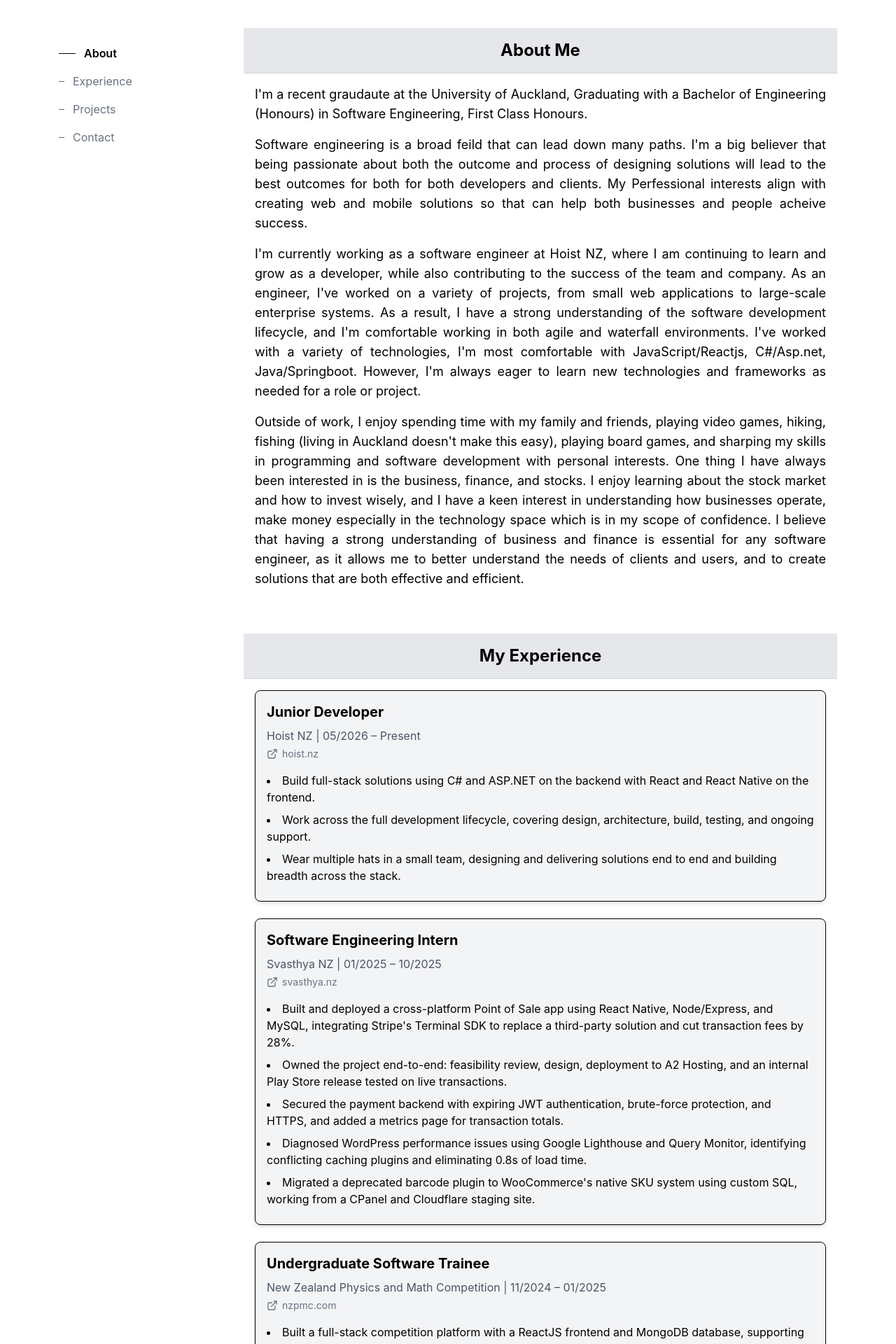
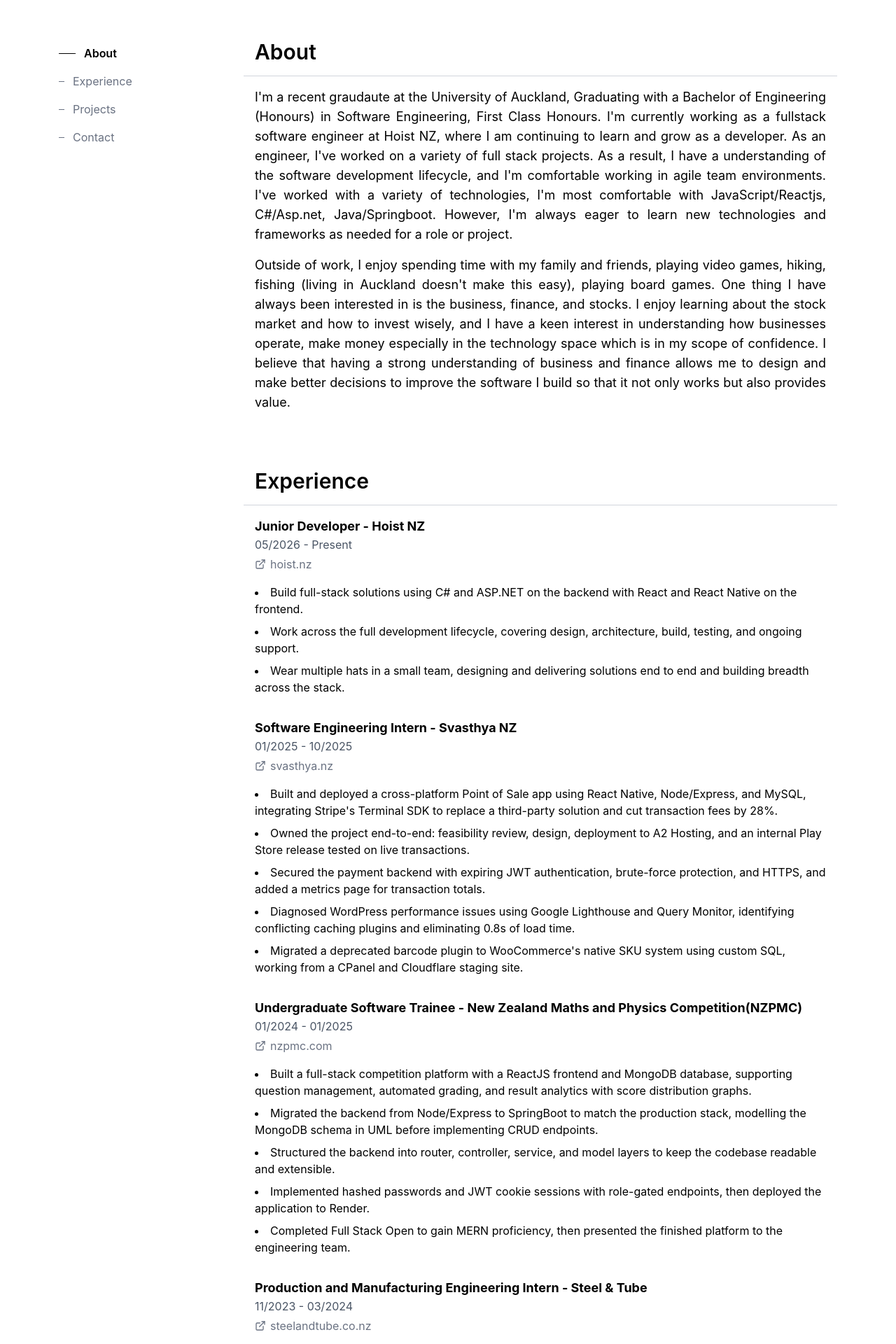
Before and after one commit to tom1dev/portfolio, a React (Vite) app: page / in a window 1280 px wide. Shown: the part 900-2820 px from the top of the page at 70% size. Built offline with nearby package versions, Linux system fonts and the light colour scheme.

Commit message:
change reduced content in about and contact sections

```diff
--- a/src/components/AboutMe.tsx
+++ b/src/components/AboutMe.tsx
@@ -5,7 +5,7 @@ function AboutMe(){
     return(
     <div>
         {/* Header */}
-        <SectionHeader headerText="About Me"/>
+        <SectionHeader headerText="About"/>
 
         {/* Body Text */}
         <BodyText
@@ -17,10 +17,8 @@ function AboutMe(){
 
 
 const text = [
-            "I'm a recent graudaute at the University of Auckland, Graduating with a Bachelor of Engineering (Honours) in Software Engineering, First Class Honours.",
-            "Software engineering is a broad feild that can lead down many paths. I'm a big believer that being passionate about both the outcome and process of designing solutions will lead to the best outcomes for both for both developers and clients. My Perfessional interests align with creating web and mobile solutions so that can help both businesses and people acheive success.",
-            "I'm currently working as a software engineer at Hoist NZ, where I am continuing to learn and grow as a developer, while also contributing to the success of the team and company. As an engineer, I've worked on a variety of projects, from small web applications to large-scale enterprise systems. As a result, I have a strong understanding of the software development lifecycle, and I'm comfortable working in both agile and waterfall environments. I've worked with a variety of technologies, I'm most comfortable with JavaScript/Reactjs, C#/Asp.net, Java/Springboot. However, I'm always eager to learn new technologies and frameworks as needed for a role or project.",
-            "Outside of work, I enjoy spending time with my family and friends, playing video games, hiking, fishing (living in Auckland doesn't make this easy), playing board games, and sharping my skills in programming and software development with personal interests. One thing I have always been interested in is the business, finance, and stocks. I enjoy learning about the stock market and how to invest wisely, and I have a keen interest in understanding how businesses operate, make money especially in the technology space which is in my scope of confidence. I believe that having a strong understanding of business and finance is essential for any software engineer, as it allows me to better understand the needs of clients and users, and to create solutions that are both effective and efficient."
+            "I'm a recent graudaute at the University of Auckland, Graduating with a Bachelor of Engineering (Honours) in Software Engineering, First Class Honours. I'm currently working as a fullstack software engineer at Hoist NZ, where I am continuing to learn and grow as a developer. As an engineer, I've worked on a variety of full stack projects. As a result, I have a understanding of the software development lifecycle, and I'm comfortable working in agile team environments. I've worked with a variety of technologies, I'm most comfortable with JavaScript/Reactjs, C#/Asp.net, Java/Springboot. However, I'm always eager to learn new technologies and frameworks as needed for a role or project.",
+            "Outside of work, I enjoy spending time with my family and friends, playing video games, hiking, fishing (living in Auckland doesn't make this easy), playing board games. One thing I have always been interested in is the business, finance, and stocks. I enjoy learning about the stock market and how to invest wisely, and I have a keen interest in understanding how businesses operate, make money especially in the technology space which is in my scope of confidence. I believe that having a strong understanding of business and finance allows me to design and make better decisions to improve the software I build so that it not only works but also provides value."
             ]
 
 export default AboutMe;
--- a/src/components/ContactMe.tsx
+++ b/src/components/ContactMe.tsx
@@ -41,7 +41,7 @@ function ContactMe(){
     return(
     <div>
         {/* Header */}
-        <SectionHeader headerText="Contact Me"/>
+        <SectionHeader headerText="Contact"/>
 
         {/* Body Text */}
         <BodyText
@@ -73,12 +73,12 @@ function ContactMe(){
                                 href={contact.href}
                                 target={contact.href.startsWith("mailto:") ? undefined : "_blank"}
                                 rel="noopener noreferrer"
-                                className="group flex items-center gap-3 rounded-lg border border-gray-200 p-4 hover:border-gray-400 hover:bg-gray-50 transition-colors duration-400"
+                                className="group flex items-center gap-3 rounded-lg border border-gray-500 p-4 hover:border-black hover:bg-gray-50 transition-colors duration-400"
                             >
                                 {row}
                             </a>
                         ) : (
-                            <div className="group flex items-center gap-3 rounded-lg border border-gray-200 p-4">
+                            <div className="group flex items-center gap-3 rounded-lg border border-gray-500 p-4">
                                 {row}
                             </div>
                         )}
@@ -91,8 +91,7 @@ function ContactMe(){
 }
 
 const text = [
-    "I'm currently open to graduate software engineering roles, so if you have an opportunity you think I'd be a good fit for, I'd love to hear about it.",
-    "That said, you don't need a role in hand to get in touch. Whether you want to talk about a project, ask about something I've worked on, or just have a chat about software, feel free to reach out through any of the links below and I'll get back to you.",
+    "Whether you want to talk about a project, ask about something I've worked on, or just have a chat about software, feel free to reach out through any of the links below and I'll get back to you.",
 ]
 
 export default ContactMe;
--- a/src/components/Experience/JobCard.tsx
+++ b/src/components/Experience/JobCard.tsx
@@ -2,15 +2,15 @@ import { FiExternalLink } from "react-icons/fi";
 
 export default function JobCard({headerText, subHeader, bulletPoints, href}: {headerText: string, subHeader: string, bulletPoints: string[], href?: string}) {
     return (
-    <div className="border rounded-lg p-4 bg-gray-100 shadow-md">
-        <h3 className="text-xl font-bold mb-2">{headerText}</h3>
-        <p className={`text-gray-600 ${href ? "mb-1" : "mb-4"}`}>{subHeader}</p>
+    <div className="">
+        <h3 className="text-lg font-bold">{headerText}</h3>
+        <p className={`text-gray-600 text-md ${href ? "mb-1" : "mb-4"}`}>{subHeader}</p>
         {href && (
             <a
                 href={href}
                 target="_blank"
                 rel="noopener noreferrer"
-                className="inline-flex items-center gap-1.5 mb-4 text-sm text-gray-500 hover:text-black transition-colors duration-400"
+                className="inline-flex items-center gap-1.5 mb-4 text-md text-gray-500 hover:text-black transition-colors duration-400"
             >
                 <FiExternalLink className="h-4 w-4 shrink-0" aria-hidden="true" />
                 {new URL(href).hostname.replace(/^www\./, "")}
--- a/src/components/MyExperience.tsx
+++ b/src/components/MyExperience.tsx
@@ -6,7 +6,7 @@ function MyExperience(){
     return(
     <div>
         {/* Header */}
-        <SectionHeader headerText="My Experience"/>
+        <SectionHeader headerText="Experience"/>
 
         {/* Jobs */}
         <div className="flex flex-col gap-6 p-4">
@@ -35,8 +35,8 @@ function MyExperience(){
 }
 const jobs = [
     {
-        headerText: "Junior Developer",
-        subHeader: "Hoist NZ | 05/2026 \u2013 Present",
+        headerText: "Junior Developer - Hoist NZ",
+        subHeader: "05/2026 - Present",
         href: "https://hoist.nz/",
         bulletPoints: [
             "Build full-stack solutions using C# and ASP.NET on the backend with React and React Native on the frontend.",
@@ -45,8 +45,8 @@ const jobs = [
         ],
     },
     {
-        headerText: "Software Engineering Intern",
-        subHeader: "Svasthya NZ | 01/2025 \u2013 10/2025",
+        headerText: "Software Engineering Intern - Svasthya NZ",
+        subHeader: "01/2025 - 10/2025",
         href: "https://svasthya.nz/",
         bulletPoints: [
             "Built and deployed a cross-platform Point of Sale app using React Native, Node/Express, and MySQL, integrating Stripe's Terminal SDK to replace a third-party solution and cut transaction fees by 28%.",
@@ -57,8 +57,8 @@ const jobs = [
         ],
     },
     {
-        headerText: "Undergraduate Software Trainee",
-        subHeader: "New Zealand Physics and Math Competition | 11/2024 \u2013 01/2025",
+        headerText: "Undergraduate Software Trainee - New Zealand Maths and Physics Competition(NZPMC)",
+        subHeader: "01/2024 - 01/2025",
         href: "https://www.nzpmc.com/",
         bulletPoints: [
             "Built a full-stack competition platform with a ReactJS frontend and MongoDB database, supporting question management, automated grading, and result analytics with score distribution graphs.",
@@ -69,8 +69,8 @@ const jobs = [
         ],
     },
     {
-        headerText: "Production and Manufacturing Engineering Intern",
-        subHeader: "Steel & Tube | 11/2023 \u2013 03/2024",
+        headerText: "Production and Manufacturing Engineering Intern - Steel & Tube",
+        subHeader: "11/2023 - 03/2024",
         href: "https://steelandtube.co.nz/",
         bulletPoints: [
             "Built a SCORM-compliant e-learning module from scratch using HTML, CSS, JavaScript, and XML, reporting quiz scores and pass/fail results back to the company's Intelex training platform.",
@@ -82,7 +82,7 @@ const jobs = [
 
 const education = {
     headerText: "Bachelor of Engineering (Honours), Software Engineering",
-    subHeader: "The University of Auckland | 02/2022 \u2013 03/2026",
+    subHeader: "The University of Auckland | 02/2022 - 03/2026",
     bulletPoints: [
         "Graduated with First Class Honours and a cumulative GPA of 7.6.",
     ],
--- a/src/components/MyProjects.tsx
+++ b/src/components/MyProjects.tsx
@@ -7,7 +7,7 @@ function MyProjects(){
     return(
     <div>
         {/* Header */}
-        <SectionHeader headerText="My Projects"/>
+        <SectionHeader headerText="Projects"/>
 
         {/* Body Text */}
         <BodyText
--- a/src/components/public/SectionHeader.tsx
+++ b/src/components/public/SectionHeader.tsx
@@ -3,7 +3,7 @@
 
 export default function SectionHeader({headerText}: {headerText: string}) {
   return (
-    <div className="text-2xl font-bold text-center w-full p-4 bg-gray-200 border-b border-gray-300">
+    <div className="text-3xl font-semibold text-left w-full p-4 border-b border-gray-300">
       {headerText}
     </div>
   );
```
